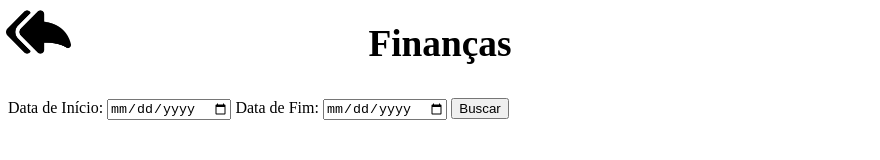
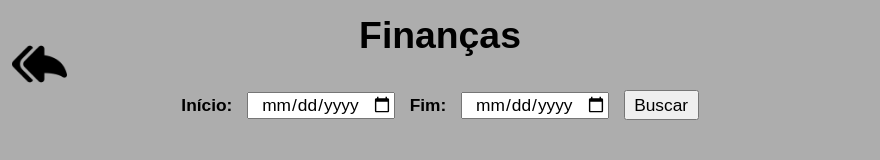
Before and after one commit to Fabrithizio/AppElectron, an Electron app: page src/pages/contabilidade/faturamento.html in a window 880 px wide. Drawn offline with Linux system fonts and the light colour scheme; no server answers.

Commit message:
finalizada finaceiro

```diff
--- a/src/pages/contabilidade/faturamento.css
+++ b/src/pages/contabilidade/faturamento.css
@@ -1,3 +1,8 @@
+*{
+  margin: 0;
+  padding: 0;
+  font-family: sans-serif;
+}
 .balao {
   width: 200px;
   padding: 10px;
@@ -5,6 +10,9 @@
   border: 1px solid #28a745;
   border-radius: 15px; /* bordas mais suaves */
   color: rgb(0, 0, 0); /* texto branco para contraste */
+}
+body{
+  background-color: #adadad;
 }
 
 .balao.pix {
@@ -53,7 +61,33 @@ header h1{
 }
 .voltar {
   position: absolute;
-  left: 6px;
-  top: 4%;
+  left: 12px;
+  top: 8%;
   transform: translateY(-50%);
 }
+.filtro{
+ display: flex;
+  justify-content: center;
+  align-items: center;
+
+}
+.filtorData{
+  font-size: 13pt;
+  display: flex;
+  margin-right: 15px;
+  text-align: center;
+}
+
+.buscar{
+
+  font-size: 13pt;
+  width: 75px;
+  cursor: pointer;
+  height: 30px;
+
+
+}
+.buscar:hover{
+  background-color: #6c757d;
+
+}
--- a/src/pages/contabilidade/faturamento.html
+++ b/src/pages/contabilidade/faturamento.html
@@ -7,17 +7,25 @@
 </head>
 <body>
 <header>
-  <a href="../../index.html"><img src="../../imgs/voltar.png" alt="voltar" width="65px" class="voltar"></a>
+  <a href="../../index.html"><img src="../../imgs/voltar.png" alt="voltar" width="55px" class="voltar"></a>
   <h1>Finanças</h1>
 </header>
 
-<label for="dataInicio">Data de Início:</label>
-<input type="date" id="dataInicio" name="dataInicio">
+<div class="filtro">
 
-<label for="dataFim">Data de Fim:</label>
-<input type="date" id="dataFim" name="dataFim">
+     <label class="filtorData" for="dataInicio"><strong>Início:</strong></label>
+     <input class="filtorData" type="date" id="dataInicio" name="dataInicio">
 
-<button onclick="buscarDados()">Buscar</button>
+
+
+
+    <label class="filtorData" for="dataFim"><strong>Fim:</strong></label>
+    <input class="filtorData" type="date" id="dataFim" name="dataFim">
+    <button  onclick="buscarDados()" class="buscar">Buscar</button>
+
+
+</div>
+
 
 <div id="baloes"></div>
 
```
Also changed, not shown: 1 other file.
